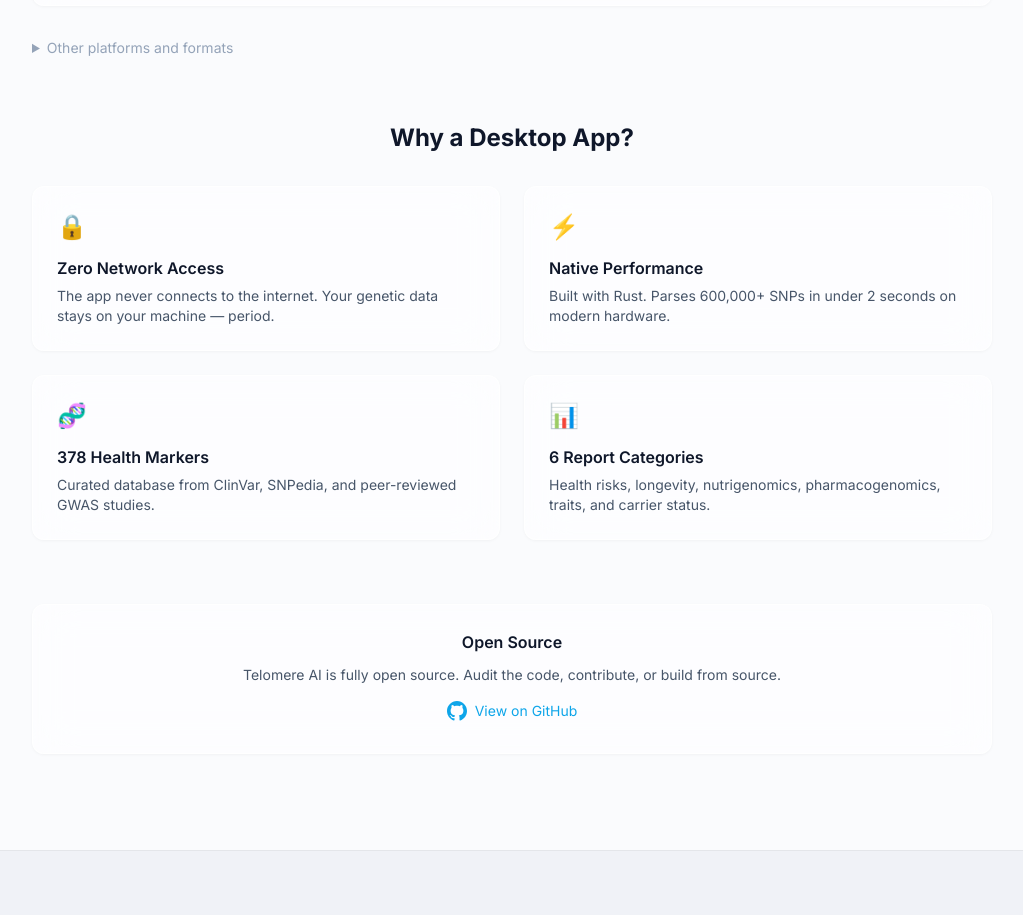
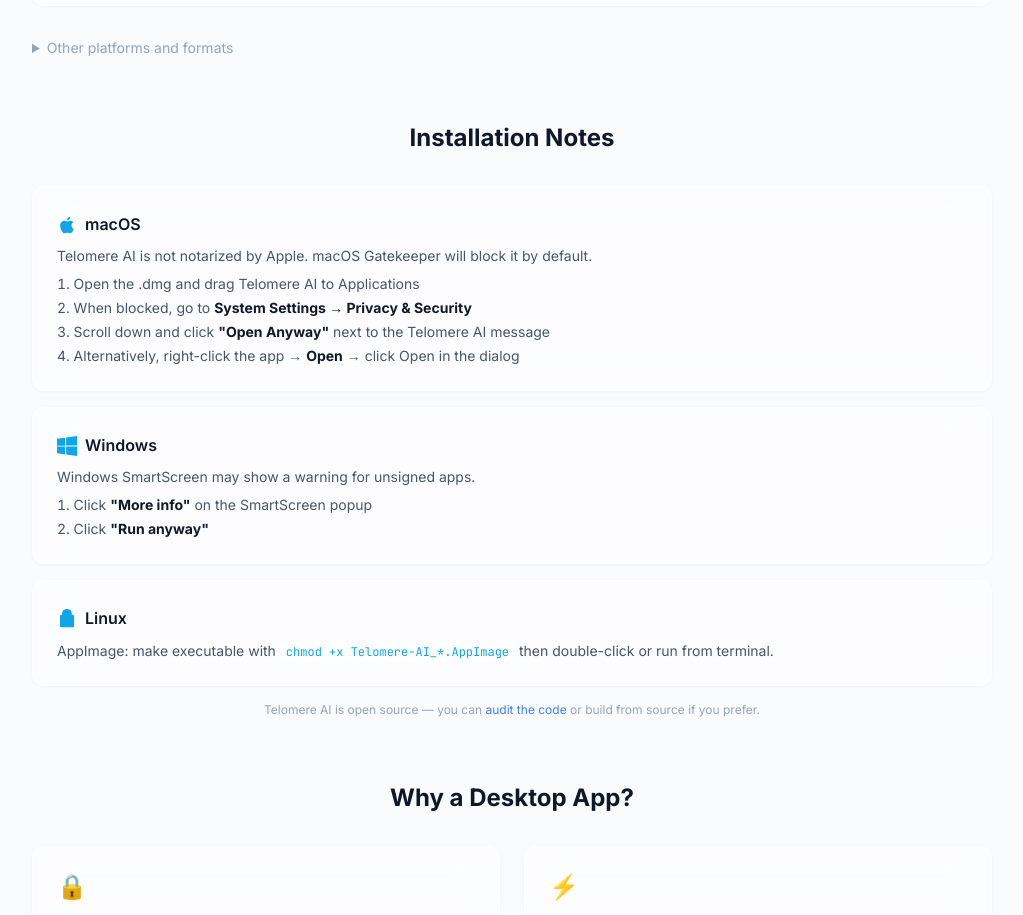
Before and after one commit to vaionex/telomere.ai, a SvelteKit app in the folder apps/web/: page /download in a window 1280 px wide. Shown: the part 740-1655 px from the top of the page, without its empty margins (128-1151 px from the left). Built offline with nearby package versions, Linux system fonts and the light colour scheme.

Commit message:
docs: add installation bypass instructions for unsigned app

```diff
--- a/apps/web/src/routes/download/+page.svelte
+++ b/apps/web/src/routes/download/+page.svelte
@@ -116,6 +116,45 @@
     </div>
   </details>
 
+  <!-- Installation Notes -->
+  <div class="mb-16">
+    <h2 class="text-2xl font-bold text-center mb-8">Installation Notes</h2>
+    <div class="grid gap-4">
+      <div class="card">
+        <h3 class="font-semibold mb-2 flex items-center gap-2">
+          <svg class="w-5 h-5 text-accent-cyan" viewBox="0 0 24 24" fill="currentColor"><path d="M18.71 19.5c-.83 1.24-1.71 2.45-3.05 2.47-1.34.03-1.77-.79-3.29-.79-1.53 0-2 .77-3.27.82-1.31.05-2.3-1.32-3.14-2.53C4.25 17 2.94 12.45 4.7 9.39c.87-1.52 2.43-2.48 4.12-2.51 1.28-.02 2.5.87 3.29.87.78 0 2.26-1.07 3.8-.91.65.03 2.47.26 3.64 1.98-.09.06-2.17 1.28-2.15 3.81.03 3.02 2.65 4.03 2.68 4.04-.03.07-.42 1.44-1.38 2.83M13 3.5c.73-.83 1.94-1.46 2.94-1.5.13 1.17-.34 2.35-1.04 3.19-.69.85-1.83 1.51-2.95 1.42-.15-1.15.41-2.35 1.05-3.11z"/></svg>
+          macOS
+        </h3>
+        <p class="text-text-secondary text-sm mb-2">Telomere AI is not notarized by Apple. macOS Gatekeeper will block it by default.</p>
+        <ol class="text-text-secondary text-sm space-y-1 list-decimal list-inside">
+          <li>Open the .dmg and drag Telomere AI to Applications</li>
+          <li>When blocked, go to <strong class="text-text-primary">System Settings → Privacy & Security</strong></li>
+          <li>Scroll down and click <strong class="text-text-primary">"Open Anyway"</strong> next to the Telomere AI message</li>
+          <li>Alternatively, right-click the app → <strong class="text-text-primary">Open</strong> → click Open in the dialog</li>
+        </ol>
+      </div>
+      <div class="card">
+        <h3 class="font-semibold mb-2 flex items-center gap-2">
+          <svg class="w-5 h-5 text-accent-cyan" viewBox="0 0 24 24" fill="currentColor"><path d="M0 3.449L9.75 2.1v9.451H0m10.949-9.602L24 0v11.4H10.949M0 12.6h9.75v9.451L0 20.699M10.949 12.6H24V24l-12.9-1.801"/></svg>
+          Windows
+        </h3>
+        <p class="text-text-secondary text-sm mb-2">Windows SmartScreen may show a warning for unsigned apps.</p>
+        <ol class="text-text-secondary text-sm space-y-1 list-decimal list-inside">
+          <li>Click <strong class="text-text-primary">"More info"</strong> on the SmartScreen popup</li>
+          <li>Click <strong class="text-text-primary">"Run anyway"</strong></li>
+        </ol>
+      </div>
+      <div class="card">
+        <h3 class="font-semibold mb-2 flex items-center gap-2">
+          <svg class="w-5 h-5 text-accent-cyan" viewBox="0 0 24 24" fill="currentColor"><path d="M12.504 0c-.155 0-.311.001-.465.003-.653.014-1.304.079-1.948.227-1.24.287-2.14.917-2.74 1.717C6.75 2.747 6.39 3.737 6.2 4.807c-.13.748-.14 1.535-.06 2.337H4.56c-.53 0-.96.43-.96.96v12.8c0 .53.43.96.96.96h14.88c.53 0 .96-.43.96-.96V8.104c0-.53-.43-.96-.96-.96h-1.67c.08-.802.07-1.589-.06-2.337-.19-1.07-.55-2.06-1.15-2.86-.6-.8-1.5-1.43-2.74-1.717A9.14 9.14 0 0012.504 0z"/></svg>
+          Linux
+        </h3>
+        <p class="text-text-secondary text-sm">AppImage: make executable with <code class="text-accent-cyan bg-white/5 px-1.5 py-0.5 rounded text-xs">chmod +x Telomere-AI_*.AppImage</code> then double-click or run from terminal.</p>
+      </div>
+      <p class="text-text-tertiary text-xs text-center">Telomere AI is open source — you can <a href="https://github.com/vaionex/telomere.ai" class="text-accent-blue hover:underline">audit the code</a> or build from source if you prefer.</p>
+    </div>
+  </div>
+
   <!-- Why Desktop -->
   <div class="mb-16">
     <h2 class="text-2xl font-bold text-center mb-8">Why a Desktop App?</h2>
```
